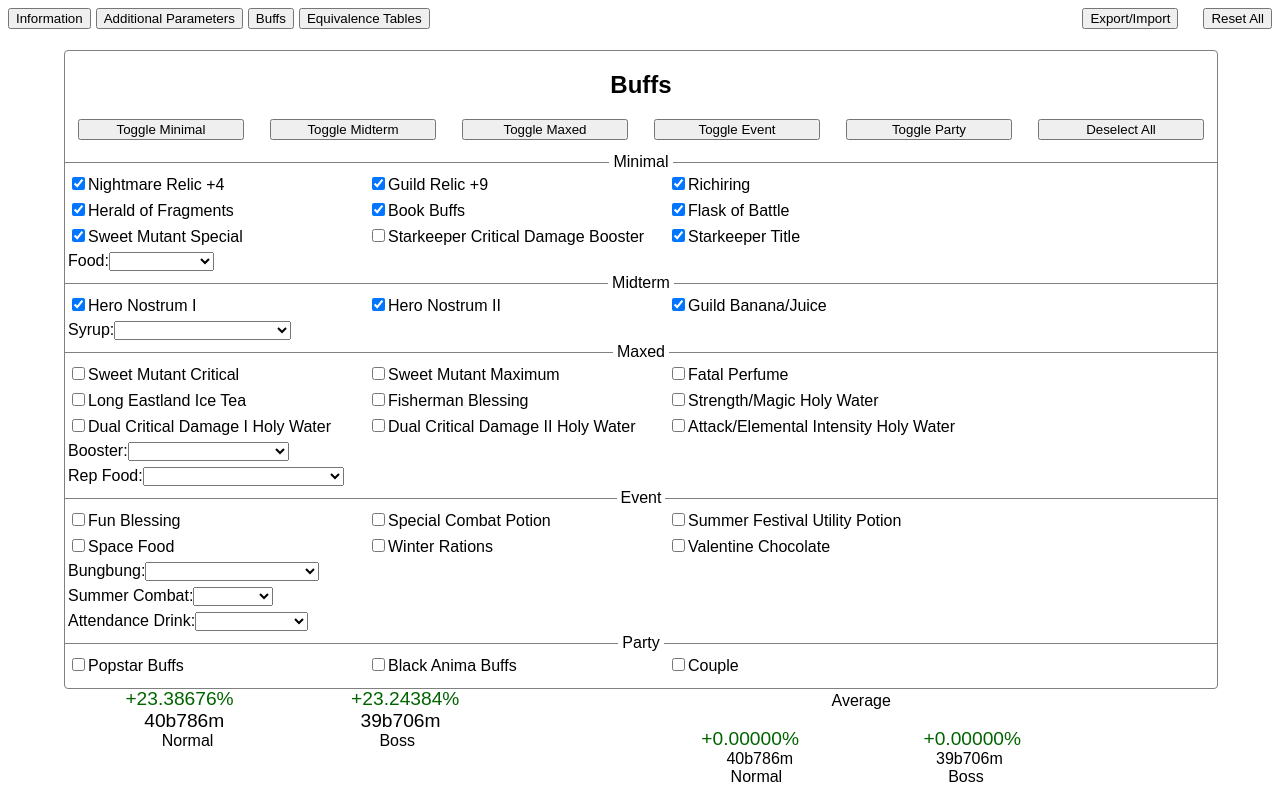
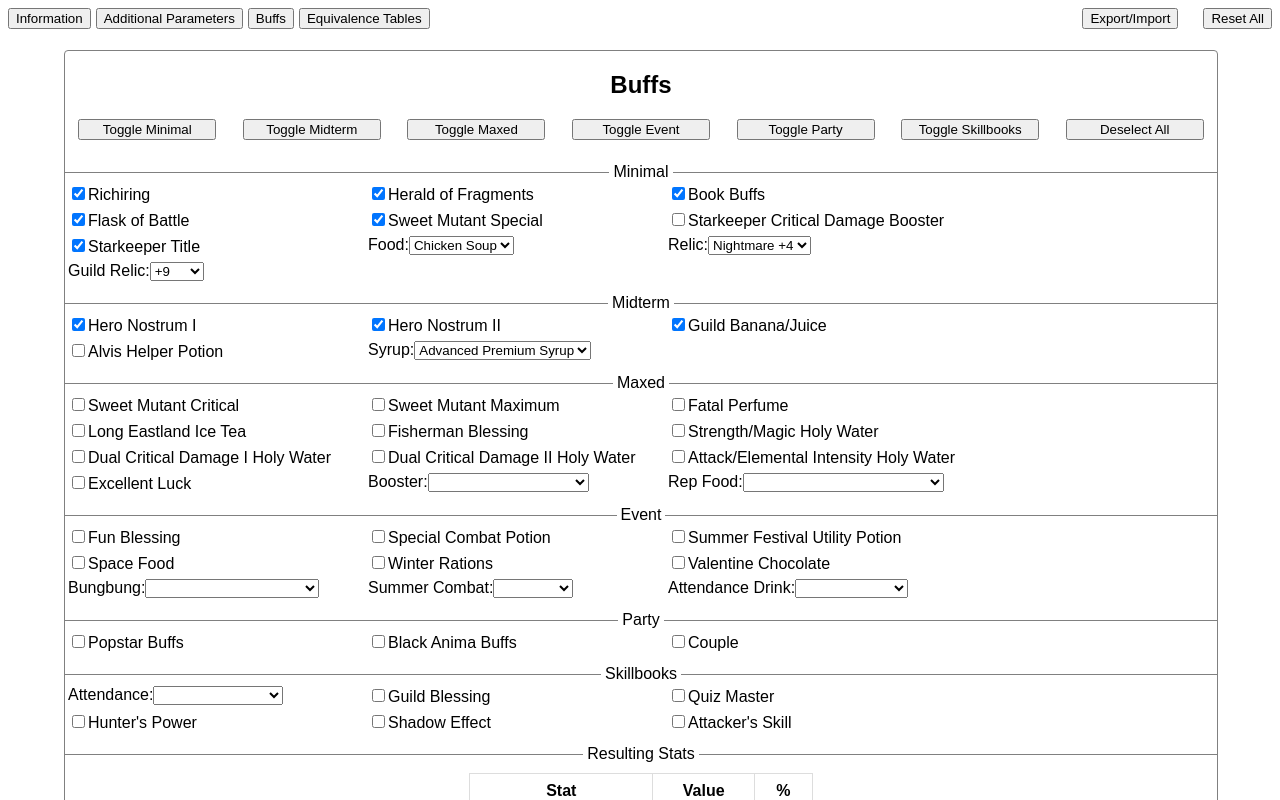
Before and after one commit to KedanAO/lt-damage-calculator, a Vue app: page / in a window 1280 px wide. Both pictures are taken after a click on the button "Buffs". Shown: the top 800 px of the page. Built offline with nearby package versions, Linux system fonts and the light colour scheme.

Commit message:
Add more buffs, add skillbooks to buffs, add resulting stats to buffs

```diff
--- a/src/App.vue
+++ b/src/App.vue
@@ -6,6 +6,10 @@ import { defaultStats, defaultStatsA, defaultStatsB, defaultSettings, defaultSel
 // todo:
 // - improve info window
 // - improve top buttons?
+// - add tooltips to:
+// -- % values (how to calculate)
+// -- additional parameters (refer to Information window)
+// -- what else?
 
 
 export default {
@@ -46,6 +50,18 @@ export default {
         avg: ['---', '---'],
         normal: ['---', '---'],
         boss: ['---', '---']
+      },
+      buffedStats: {
+        'strength': ['', ''],
+        'attack': ['', ''],
+        'critical': ['', ''],
+        'minimum': ['', ''],
+        'maximum': ['', ''],
+        'static': ['', ''],
+        'normalAdded': ['', ''],
+        'bossAdded': ['', ''],
+        'normalAmp': ['', ''],
+        'bossAmp': ['', ''],
       },
       buffedDamage: {
         avg: ['---', '---', '---'],
@@ -326,6 +342,11 @@ export default {
 
       const buffedD = applyChanges(this.stats, buffStats)
 
+      for (let stat in buffedD) {
+        this.buffedStats[stat][0] = buffedD[stat][0].toFixed(2)
+        this.buffedStats[stat][1] = buffedD[stat][1].toFixed(0) + '%'
+      }
+
       const dmg = this.getDamageNumbers(buffedD, this.statsA, this.statsB)
       const inc = this.getDamageIncreaseNumbers(buffedD, this.statsA, this.statsB)
 
@@ -380,6 +401,8 @@ export default {
         switch (tier) {
           case 'Minimal':
             this.selectedBuffs[tier]['Food'] = swap ? 'Chicken Soup' : 'None'
+            this.selectedBuffs[tier]['Relic'] = swap ? 'Nightmare +4' : 'None'
+            this.selectedBuffs[tier]['Guild Relic'] = swap ? '+9' : 'None'
             break
           case 'Midterm':
             this.selectedBuffs[tier]['Syrup'] = swap ? 'Advanced Premium Syrup' : 'None'
@@ -393,6 +416,8 @@ export default {
             this.selectedBuffs[tier]['Summer Combat'] = swap ? 'Critical' : 'None'
             this.selectedBuffs[tier]['Attendance Drink'] = swap ? 'Critical' : 'None'
             break
+          case 'Skillbooks':
+            this.selectedBuffs[tier]['Attendance'] = swap ? 'I Am An Artisan' : 'None'
         }
       }
     },
@@ -850,13 +875,15 @@ export default {
       <button @click="toggleBuffs('Maxed')">Toggle Maxed</button>
       <button @click="toggleBuffs('Event')">Toggle Event</button>
       <button @click="toggleBuffs('Party')">Toggle Party</button>
+      <button @click="toggleBuffs('Skillbooks')">Toggle Skillbooks</button>
       <button @click="toggleBuffs('Clear')">Deselect All</button>
     </div>
     <div v-for="tier in Object.keys(buffs)" :key="tier">
       <div class="buff-separator">{{ tier }}</div>
-      <div v-for="buffType in Object.keys(buffs[tier])" :key="buffType" class="buff-tier">
+      <div class="buff-tier">
+        <template v-for="buffType in Object.keys(buffs[tier])" :key="buffType">
           <div v-if="buffType === 'single'" v-for="buff in Object.keys(buffs[tier][buffType])" :key="buff" class="buff-individual">
-          <input type="checkbox" :id="buff" :value="buff" v-model="selectedBuffs[tier][buffType][buff]" class="buff" >
+            <input type="checkbox" :id="buff" :value="buff" v-model="selectedBuffs[tier][buffType][buff]" class="buff">
             <label :for="buff"
             @mouseenter="tooltip = true; tooltipText = formatBuffTooltip(buffs[tier][buffType][buff])"
             @mousemove.self="onMouseMove($event)" @mouseleave="tooltip=false">{{ buff }}</label>
@@ -871,6 +898,18 @@ export default {
               <option v-for="buff in Object.keys(buffs[tier][buffType])" :value="buff">{{ buff }}</option>
             </select>
           </div>
+        </template>
+      </div>
+    </div>
+    <div>
+      <div class="buff-separator">Resulting Stats</div>
+      <div class="equivalence-container">
+        <table class="equivalence-table">
+        <tr><th>Stat</th><th>Value</th><th>%</th></tr>
+        <tr v-for="stat in Object.keys(buffedStats)">
+          <td>{{ statNames[stat] }}</td><td>{{ buffedStats[stat][0] }}</td><td>{{ buffedStats[stat][1] }}</td>
+        </tr>
+      </table>
       </div>
     </div>
   </div>
--- a/src/styles/main.css
+++ b/src/styles/main.css
@@ -84,6 +84,10 @@ body {
   margin-bottom: 100px;
 }
 
+img {
+  max-width: 100%;
+}
+
 .config-block {
   position: absolute;
   top: 50px;
@@ -138,6 +142,7 @@ body {
   display: flex;
   align-items: center;
   text-align: center;
+  margin-top: 10px;
 }
 
 .buff-separator::before,
@@ -174,6 +179,10 @@ body {
   flex-direction: column;
   justify-content: center;
   align-items: center;
+}
+
+.equivalence-container>table {
+  margin-top: 10px;
 }
 
 .equivalence-table>tr>th {
--- a/src/utils/buffs.js
+++ b/src/utils/buffs.js
@@ -1,8 +1,6 @@
 const buffs = {
   'Minimal': {
     'single': {
-      'Nightmare Relic +4': {'strength':[0,15], 'attack':[0,5]},
-      'Guild Relic +9': {'static':[0,10]},
       'Richiring': {'critical':[20,0], 'minimum':[20,0], 'maximum':[20,0]},
       'Herald of Fragments': {'attack':[0,3]},
       'Book Buffs': {'attack':[0,5], 'strength':[0,5], 'critical':[0,5]},
@@ -15,12 +13,38 @@ const buffs = {
       'Chicken Soup': {'critical':[25,0]},
       'Fried Eel': {'maximum':[20,0]},
     },
+    'Relic': {
+      'Orb +0': {'strength':[0,10]},
+      'Orb +1': {'strength':[0,11]},
+      'Orb +2': {'strength':[0,12]},
+      'Orb +3': {'strength':[0,13]},
+      'Orb +4': {'strength':[0,14]},
+      'Orb +5': {'strength':[0,15]},
+      'Nightmare +0': {'strength':[0,15], 'attack':[0,1]},
+      'Nightmare +1': {'strength':[0,15], 'attack':[0,2]},
+      'Nightmare +2': {'strength':[0,15], 'attack':[0,3]},
+      'Nightmare +3': {'strength':[0,15], 'attack':[0,4]},
+      'Nightmare +4': {'strength':[0,15], 'attack':[0,5]},
+    },
+    'Guild Relic': {
+      '+0': {'static':[0,1]},
+      '+1': {'static':[0,2]},
+      '+2': {'static':[0,3]},
+      '+3': {'static':[0,4]},
+      '+4': {'static':[0,5]},
+      '+5': {'static':[0,6]},
+      '+6': {'static':[0,7]},
+      '+7': {'static':[0,8]},
+      '+8': {'static':[0,9]},
+      '+9': {'static':[0,10]},
+    },
   },
   'Midterm': {
     'single': {
       'Hero Nostrum I': {'maximum':[15,0], 'critical':[20,0], 'strength':[100,0]},
       'Hero Nostrum II': {'attack':[0,10], 'minimum':[15,0]},
       'Guild Banana/Juice': {'critical':[30,0]},
+      'Alvis Helper Potion': {'strength':[0,3]},
     },
     'Syrup': {
       'Premium Syrup': {'critical':[40,0], 'minimum':[30,0], 'maximum':[30,0], 'strength':[0,3], 'attack':[0,3]},
@@ -38,6 +62,7 @@ const buffs = {
       'Dual Critical Damage I Holy Water': {'critical':[40,0]},
       'Dual Critical Damage II Holy Water': {'critical':[40,0]},
       'Attack/Elemental Intensity Holy Water': {'attack':[0,10]},
+      'Excellent Luck': {'critical':[20,0]},
     },
     'Booster': {
       'Union Critical Booster': {'critical':[120,0]},
@@ -80,6 +105,19 @@ const buffs = {
       'Couple':{'strength':[0,10]}
     },
   },
+  'Skillbooks': {
+    'Attendance': {
+      "King's Attendance": {'strength':[0,10], 'maximum':[10,0]},
+      'I Am An Artisan': {'strength':[0,10], 'minimum':[20,0], 'maximum':[20,0]},
+    },
+    'single': {
+      'Guild Blessing': {'maximum':[10,0], 'critical':[10,0]},
+      'Quiz Master': {'critical':[5,0], 'maximum':[5,0]},
+      "Hunter's Power": {'strength':[0,2], 'maximum':[10,0], 'critical':[10,0]},
+      'Shadow Effect': {'attack':[30,0]},
+      "Attacker's Skill": {'attack':[30,5]},
+    }
+  }
 }
 
 export default buffs;
--- a/src/utils/defaults.js
+++ b/src/utils/defaults.js
@@ -48,8 +48,6 @@ export const defaultSettings = {
 export const defaultSelectedBuffs = {
   'Minimal': {
     'single': {
-      'Nightmare Relic +4': true,
-      'Guild Relic +9': true,
       'Richiring': true,
       'Herald of Fragments': true,
       'Book Buffs': true,
@@ -58,13 +56,18 @@ export const defaultSelectedBuffs = {
       'Starkeeper Critical Damage Booster': false,
       'Starkeeper Title': true,
     },
+    'Food': 'Chicken Soup',
+    'Relic': 'Nightmare +4',
+    'Guild Relic': '+9',
   },
   'Midterm': {
     'single': {
       'Hero Nostrum I': true,
       'Hero Nostrum II': true,
       'Guild Banana/Juice': true,
+      'Alvis Helper Potion': false
     },
+    'Syrup': 'Advanced Premium Syrup',
   },
   'Maxed': {
     'single': {
@@ -77,6 +80,7 @@ export const defaultSelectedBuffs = {
       'Dual Critical Damage I Holy Water': false,
       'Dual Critical Damage II Holy Water': false,
       'Attack/Elemental Intensity Holy Water': false,
+      'Excellent Luck': false,
     },
   },
   'Event': {
@@ -96,4 +100,13 @@ export const defaultSelectedBuffs = {
       'Couple': false,
     },
   },
+  'Skillbooks': {
+    'single': {
+      'Guild Blessing': false,
+      'Quiz Master': false,
+      "Hunter's Power": false,
+      'Shadow Effect': false,
+      "Attacker's Skill": false,
+    }
+  }
 }
```
Lines whose indentation alone changed are shown as unchanged.
